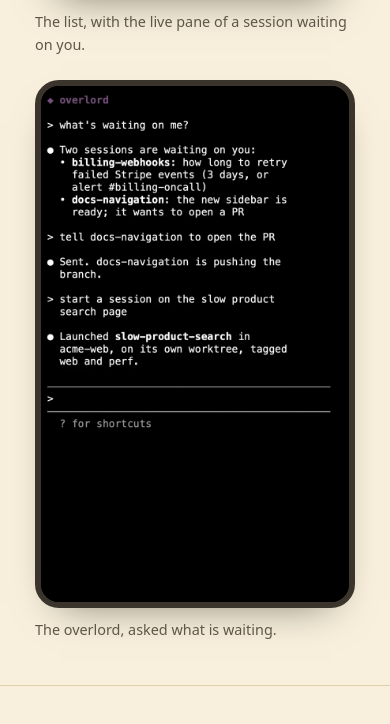
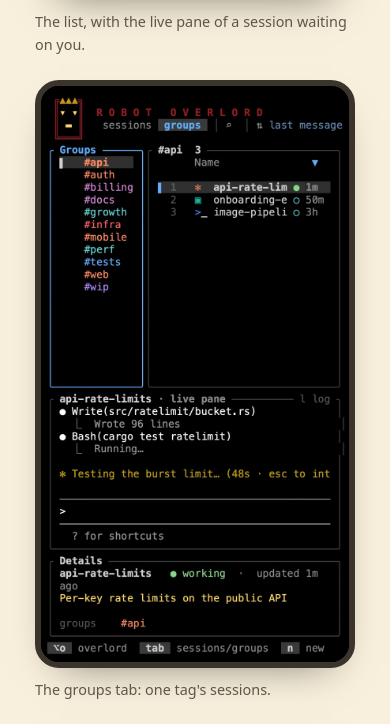
Before and after one commit to robot-lord/website, an Astro site: page / in a window 390 px wide. Shown: the part 4301-5025 px from the top of the page. Built offline with nearby package versions, Linux system fonts and the light colour scheme; Astro itself is replaced by a stand-in of ours.

Commit message:
Add the groups tab; retake the phone screenshots on the narrow layout
Co-Authored-By: Claude Opus 5.5 <noreply@anthropic.com>
Claude-Session: https://claude.ai/code/session_01FbNBpvn9vQnbzPcQogYHjn

```diff
--- a/src/pages/index.astro
+++ b/src/pages/index.astro
@@ -164,6 +164,11 @@ const agents = [
           <figcaption>The list, with the live pane of a session waiting on you.</figcaption>
         </figure>
         <figure class="shot phone">
+          <img src="/img/phone-groups.webp" width="780" height="1459" loading="lazy" decoding="async"
+            alt="The groups tab on a phone: tags down the side and the sessions in the selected one." />
+          <figcaption>The groups tab: one tag's sessions.</figcaption>
+        </figure>
+        <figure class="shot phone">
           <img src="/img/phone-overlord.webp" width="780" height="1308" loading="lazy" decoding="async"
             alt="The overlord on a phone: it lists what is waiting, passes a message on and starts a new session." />
           <figcaption>The overlord, asked what is waiting.</figcaption>
```
Also changed, not shown: public/img/phone-groups.webp (added), public/img/phone-list.webp.
